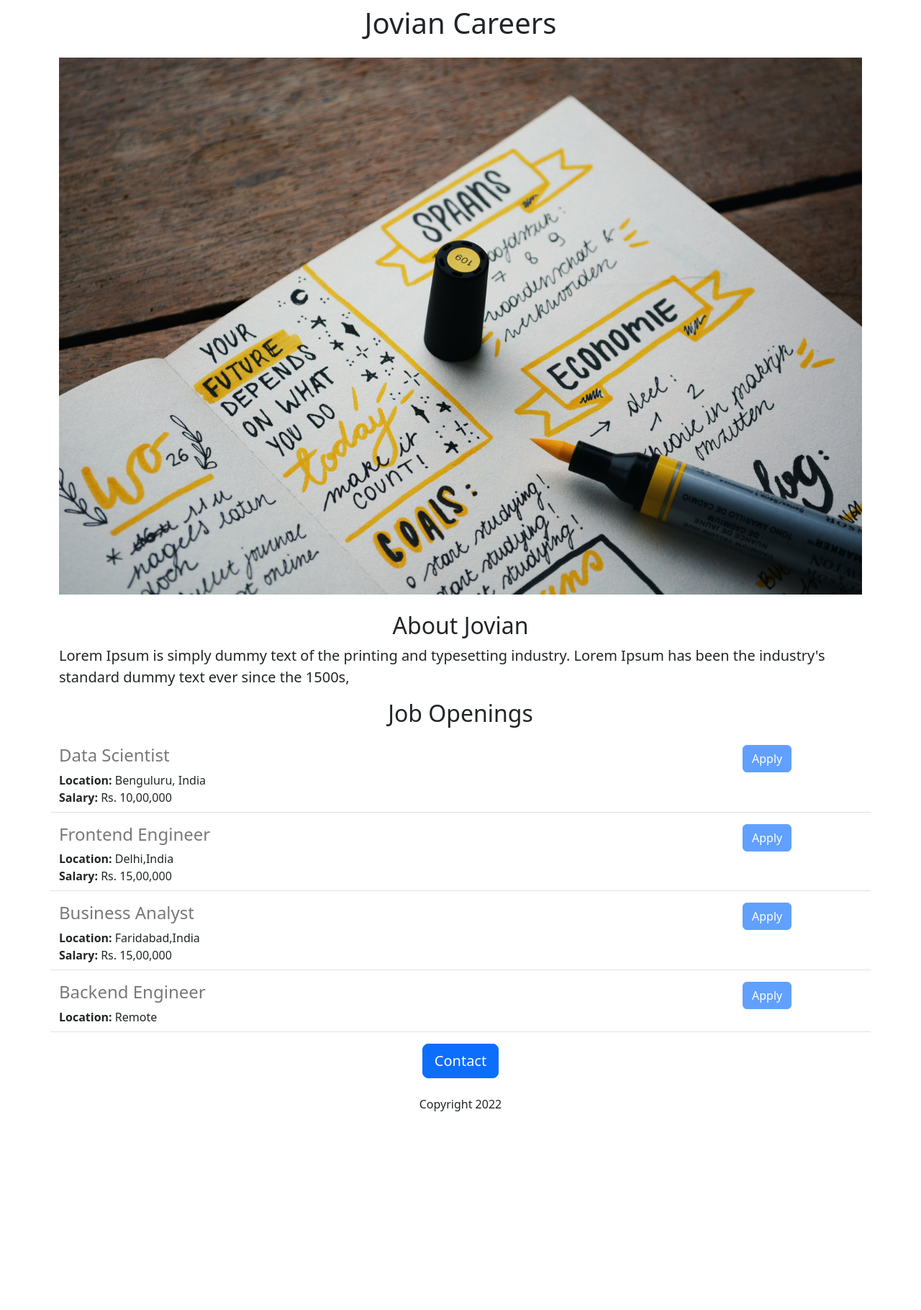
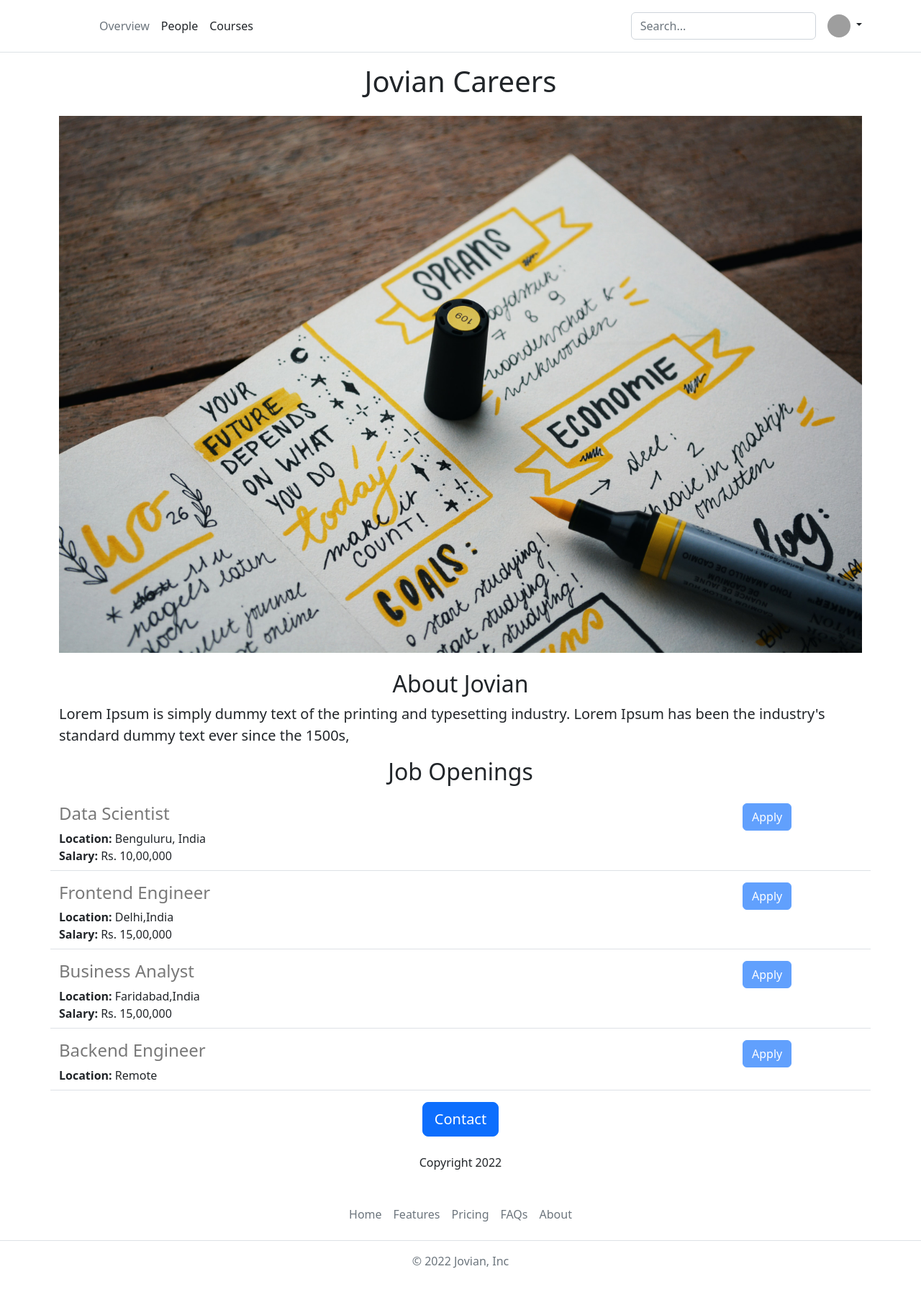
Before and after one commit to kshama234/Jovian-Careers, a Flask app: page / in a window 1280 px wide. Shown: the whole page at 72% size. Before the commit the page ends 1544 px from the top, so only its background shows below. Run offline with Flask 2, Linux system fonts and the light colour scheme; grey boxes are pictures that could not be loaded.

Commit message:
added header and footer

```diff
--- /dev/null
+++ b/templates/footer.html
@@ -0,0 +1,10 @@
+<footer class="py-3 my-4">
+    <ul class="nav justify-content-center border-bottom pb-3 mb-3">
+      <li class="nav-item"><a href="#" class="nav-link px-2 text-muted">Home</a></li>
+      <li class="nav-item"><a href="#" class="nav-link px-2 text-muted">Features</a></li>
+      <li class="nav-item"><a href="#" class="nav-link px-2 text-muted">Pricing</a></li>
+      <li class="nav-item"><a href="#" class="nav-link px-2 text-muted">FAQs</a></li>
+      <li class="nav-item"><a href="#" class="nav-link px-2 text-muted">About</a></li>
+    </ul>
+    <p class="text-center text-muted">&copy; 2022 Jovian, Inc</p>
+  </footer>
--- a/templates/home.html
+++ b/templates/home.html
@@ -14,6 +14,7 @@
       </style>
   </head>
   <body>
+    {% include 'nav.html' %}
     <div class="container">
     <h1 class="text-center mt-2 mb-4"> Jovian Careers</h1>
     <img class="img-fluid" id="banner" src="https://jovian-careers.kshamasinghal.repl.co/static/Banner.jpg">
@@ -30,5 +31,6 @@
     <p class="mt-4">Copyright 2022</p>
     </div>
     </div>
+    {% include 'footer.html' %}
   </body>
 </html>
--- /dev/null
+++ b/templates/nav.html
@@ -0,0 +1,33 @@
+<header class="p-3 mb-3 border-bottom fixed top">
+    <div class="container">
+      <div class="d-flex flex-wrap align-items-center justify-content-center justify-content-lg-start">
+        <a href="/" class="d-flex align-items-center mb-2 mb-lg-0 text-dark text-decoration-none">
+          <svg class="bi me-2" width="40" height="32" role="img" aria-label="Bootstrap"><use xlink:href="#bootstrap"/></svg>
+        </a>
+
+        <ul class="nav col-12 col-lg-auto me-lg-auto mb-2 justify-content-center mb-md-0">
+          <li><a href="#" class="nav-link px-2 link-secondary">Overview</a></li>
+          <li><a href="#" class="nav-link px-2 link-dark">People</a></li>
+          <li><a href="#" class="nav-link px-2 link-dark">Courses</a></li>
+
+        </ul>
+
+        <form class="col-12 col-lg-auto mb-3 mb-lg-0 me-lg-3" role="search">
+          <input type="search" class="form-control" placeholder="Search..." aria-label="Search">
+        </form>
+
+        <div class="dropdown text-end">
+          <a href="#" class="d-block link-dark text-decoration-none dropdown-toggle" data-bs-toggle="dropdown" aria-expanded="false">
+            <img src="https://github.com/mdo.png" alt="mdo" width="32" height="32" class="rounded-circle">
+          </a>
+          <ul class="dropdown-menu text-small">
+            <li><a class="dropdown-item" href="#">New project...</a></li>
+            <li><a class="dropdown-item" href="#">Settings</a></li>
+            <li><a class="dropdown-item" href="#">Profile</a></li>
+            <li><hr class="dropdown-divider"></li>
+            <li><a class="dropdown-item" href="#">Sign out</a></li>
+          </ul>
+        </div>
+      </div>
+    </div>
+  </header>
```
Also changed, not shown: 1 other file.
